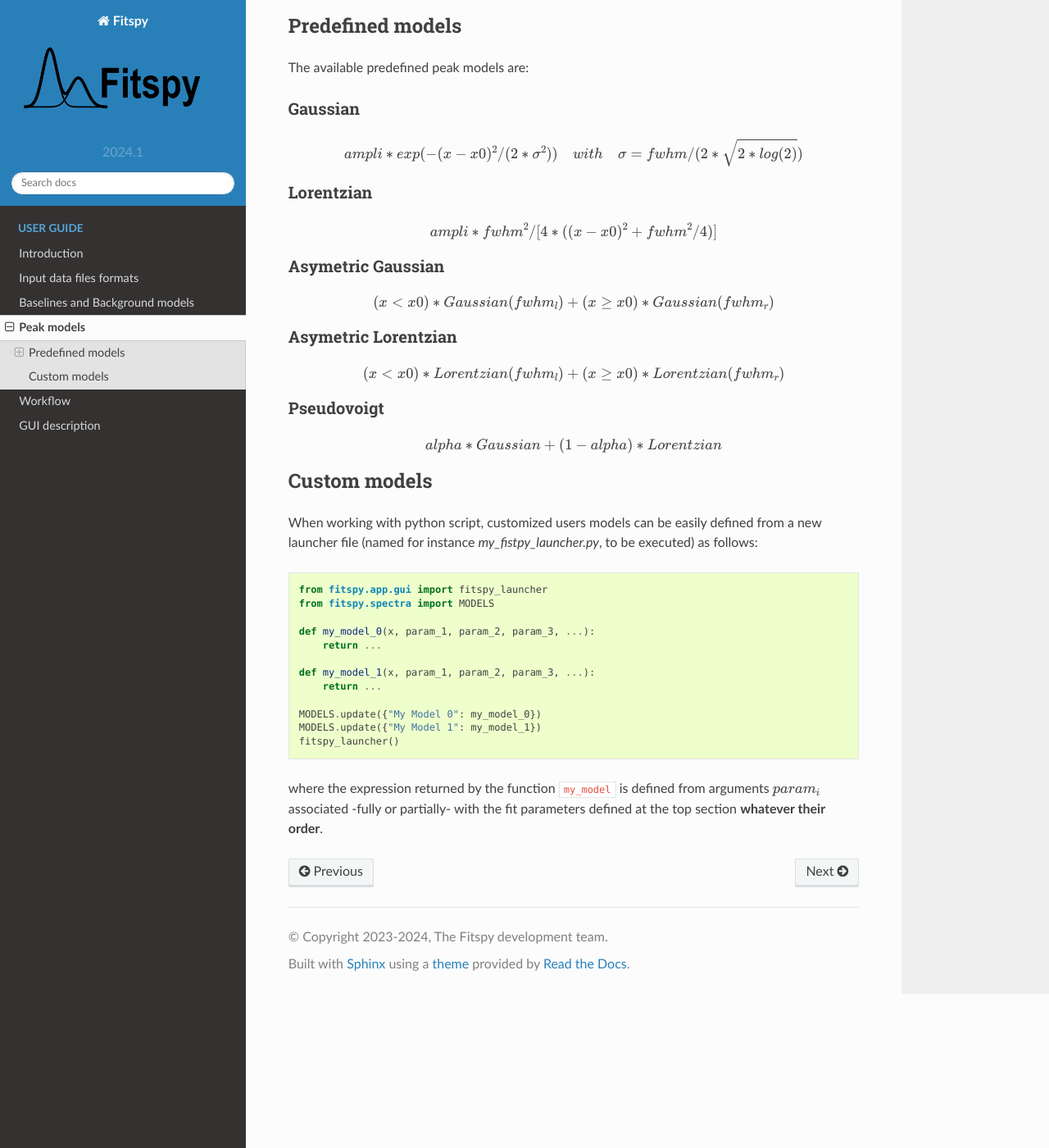
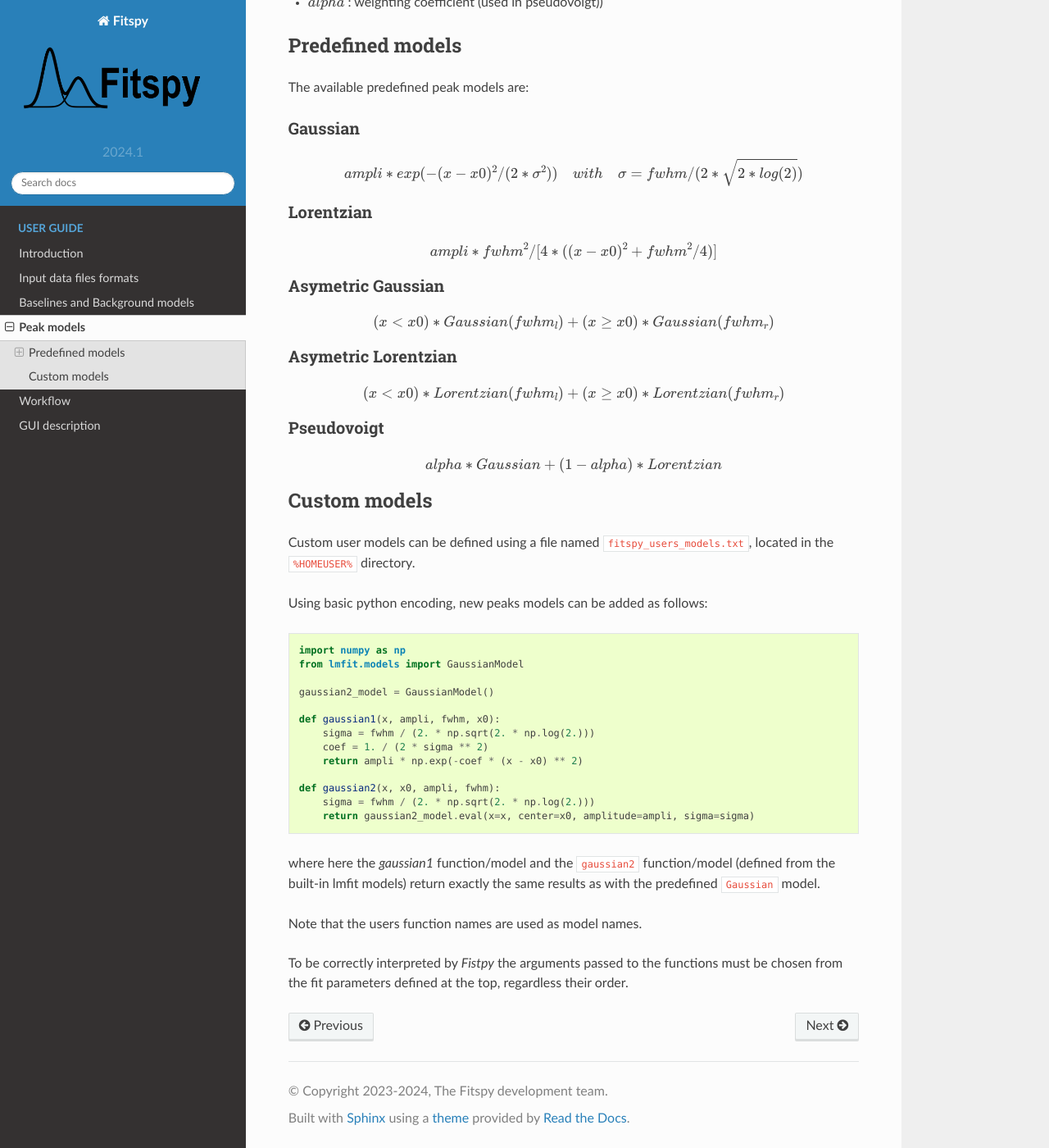
Before and after one commit to CEA-MetroCarac/fitspy, a Sphinx documentation site: the page built from doc/user_guide/peak_models.rst, in a window 1280 px wide and 1400 px high, scrolled down 385 px. Shown: the whole window at 82% size. Built offline with Sphinx 7.4.7 and the Read the Docs theme 2.0.0, drawn with Linux system fonts in a browser that asks for light colours; pages that are not in the unit, such as notebooks, are missing from menus; some of the changed text lies outside the part shown.

Commit message:
custom models revisited

```diff
--- a/doc/user_guide/peak_models.rst
+++ b/doc/user_guide/peak_models.rst
@@ -2,7 +2,8 @@ Peak models
 ===========
 
 In addition to predefined peak models, the user can define and use their own models.
-All of them should be defined from the following peak parameters:
+
+All of them are / should be defined from the following **peak parameters**:
 
 - :math:`x0` : the peak position
 - :math:`ampli` : the peak amplitude
@@ -50,19 +51,26 @@ Pseudovoigt
 Custom models
 -------------
 
-When working with python script, customized users models can be easily defined from a new launcher file (named for instance *my_fistpy_launcher.py*, to be executed) as follows::
+Custom user models can be defined using a file named  :code:`fitspy_users_models.txt`, located in the :code:`%HOMEUSER%` directory.
 
-    from fitspy.app.gui import fitspy_launcher
-    from fitspy.spectra import MODELS
+Using basic python encoding, new peaks models can be added as follows::
 
-    def my_model_0(x, param_1, param_2, param_3, ...):
-        return ...
+    import numpy as np
+    from lmfit.models import GaussianModel
 
-    def my_model_1(x, param_1, param_2, param_3, ...):
-        return ...
+    gaussian2_model = GaussianModel()
 
-    MODELS.update({"My Model 0": my_model_0})
-    MODELS.update({"My Model 1": my_model_1})
-    fitspy_launcher()
+    def gaussian1(x, ampli, fwhm, x0):
+        sigma = fwhm / (2. * np.sqrt(2. * np.log(2.)))
+        coef = 1. / (2 * sigma ** 2)
+        return ampli * np.exp(-coef * (x - x0) ** 2)
 
-where the expression returned by the function :code:`my_model` is defined from arguments :math:`param_i` associated -fully or partially- with the fit parameters defined at the top section  **whatever their order**.
+    def gaussian2(x, x0, ampli, fwhm):
+        sigma = fwhm / (2. * np.sqrt(2. * np.log(2.)))
+        return gaussian2_model.eval(x=x, center=x0, amplitude=ampli, sigma=sigma)
+
+where here the `gaussian1` function/model and the :code:`gaussian2` function/model (defined from the built-in lmfit models) return exactly the same results as with the predefined :code:`Gaussian` model.
+
+Note that the users function names are used as model names.
+
+To be correctly interpreted by `Fistpy` the arguments passed to the functions must be chosen from the fit parameters defined at the top, regardless their order.
```
